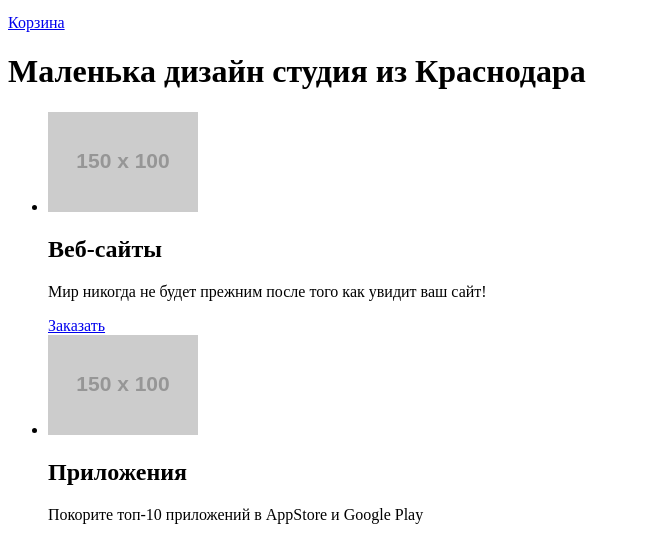
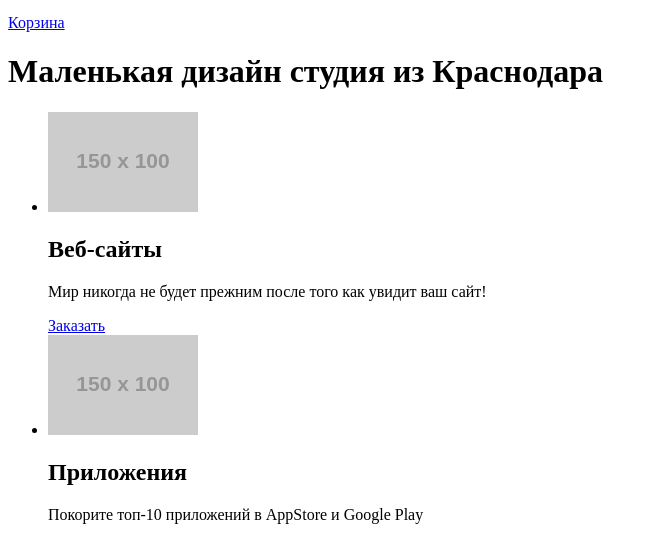
Before and after one commit to Art-tmb/1437395-nerds-28, a plain HTML site: page index.html in a window 1280 px wide. Shown: the part 202-739 px from the top of the page, without its empty margins (0-658 px from the left). Drawn offline with Linux system fonts and the light colour scheme; placeholder pictures from the web are drawn by us.

Commit message:
Update index.html

```diff
--- a/index.html
+++ b/index.html
@@ -21,7 +21,7 @@
     </nav>
   </header>
 <main>
-  <h1>Маленька дизайн студия из Краснодара</h1>
+  <h1>Маленькая дизайн студия из Краснодара</h1>
   <section>
     <ul>
       <li>
```
